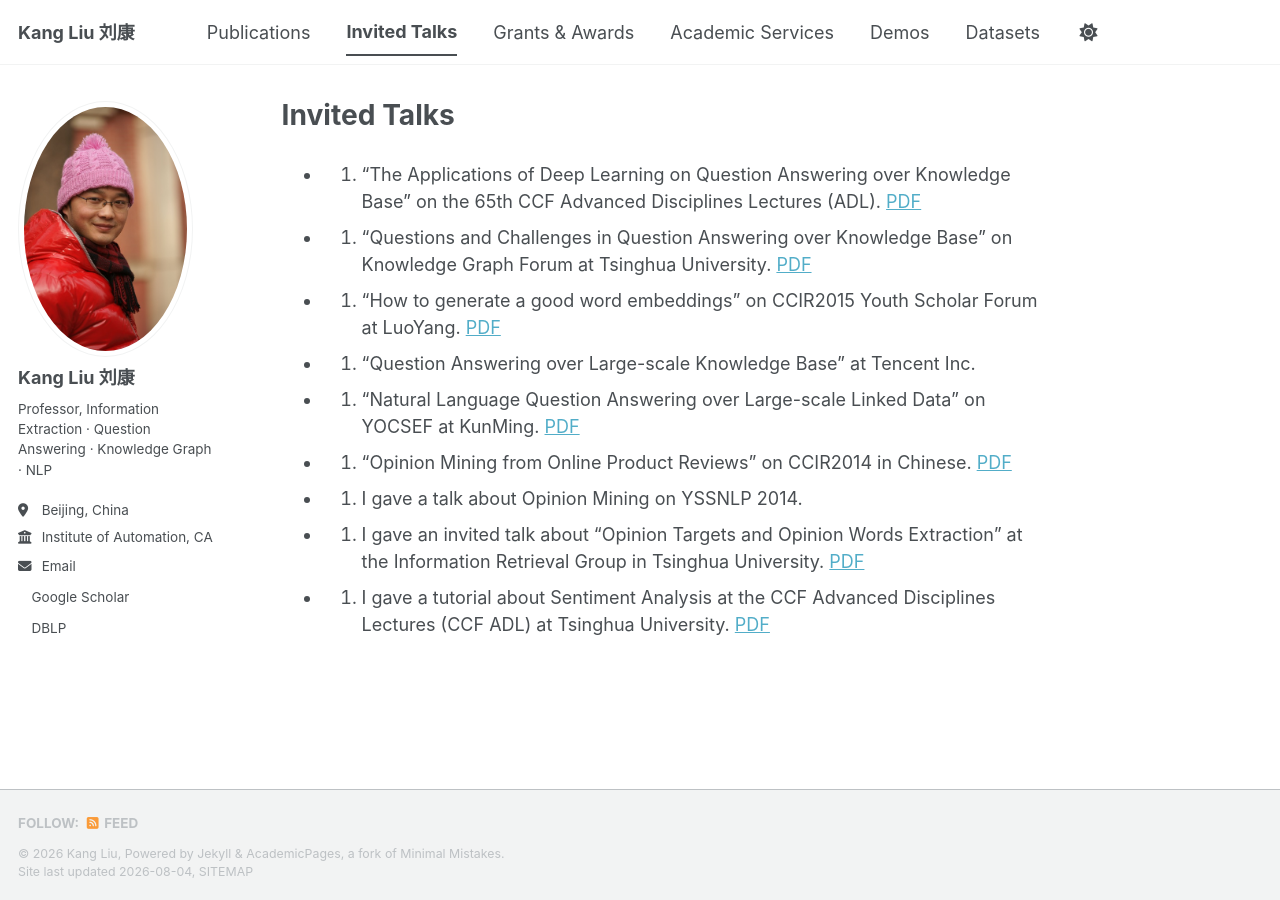
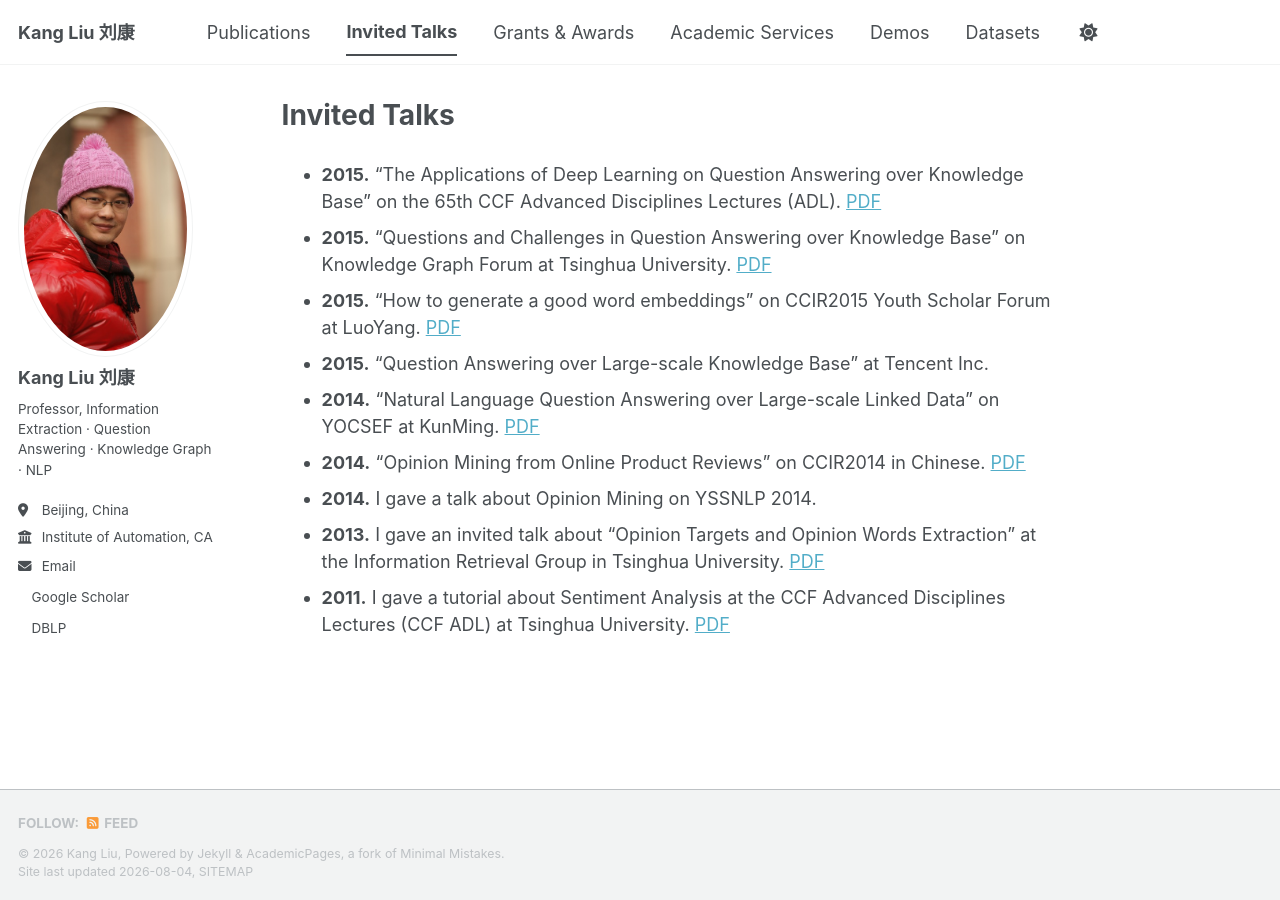
Before and after one commit to cas-kliu/cas-kliu.github.io, a Jekyll site: the page built from _pages/talks.md, in a window 1280 px wide. Built offline with Jekyll 4.4.1, drawn with Linux system fonts in a browser that asks for light colours; a style sheet for code colours, icons or effects is not loaded.

Commit message:
Fix double list markers on Invited Talks page
Each item's text began with "2015.", which kramdown parsed as a nested
ordered list — producing both a bullet and a "1." marker and dropping
the year. Bold the year prefix so it is plain text.

Generated with [Claude Code](https://claude.ai/code)
via [Happy](https://happy.engineering)

Co-Authored-By: Claude <noreply@anthropic.com>
Co-Authored-By: Happy <yesreply@happy.engineering>

```diff
--- a/_pages/talks.md
+++ b/_pages/talks.md
@@ -5,12 +5,12 @@ permalink: /talks/
 author_profile: true
 ---
 
-- 2015. "The Applications of Deep Learning on Question Answering over Knowledge Base" on the 65th CCF Advanced Disciplines Lectures (ADL). [PDF](/files/liukangPageFile/talks/ADL_liukang.pdf)
-- 2015. "Questions and Challenges in Question Answering over Knowledge Base" on Knowledge Graph Forum at Tsinghua University. [PDF](/files/liukangPageFile/talks/tecent.pdf)
-- 2015. "How to generate a good word embeddings" on CCIR2015 Youth Scholar Forum at LuoYang. [PDF](/files/liukangPageFile/talks/CCIR2015.pdf)
-- 2015. "Question Answering over Large-scale Knowledge Base" at Tencent Inc.
-- 2014. "Natural Language Question Answering over Large-scale Linked Data" on YOCSEF at KunMing. [PDF](/files/liukangPageFile/talks/Natural%20Language%20Question%20Answering%20over%20Large-scale%20Linked%20Data.pdf)
-- 2014. "Opinion Mining from Online Product Reviews" on CCIR2014 in Chinese. [PDF](/files/liukangPageFile/talks/ccir2014.pdf)
-- 2014. I gave a talk about Opinion Mining on YSSNLP 2014.
-- 2013. I gave an invited talk about "Opinion Targets and Opinion Words Extraction" at the Information Retrieval Group in Tsinghua University. [PDF](/files/liukangPageFile/talks/Opinion%20Target%20and%20Words%20Extraction.pdf)
-- 2011. I gave a tutorial about Sentiment Analysis at the CCF Advanced Disciplines Lectures (CCF ADL) at Tsinghua University. [PDF](/files/liukangPageFile/talks/sentiment%20analysis%20In%20ADL.pdf)
+- **2015.** "The Applications of Deep Learning on Question Answering over Knowledge Base" on the 65th CCF Advanced Disciplines Lectures (ADL). [PDF](/files/liukangPageFile/talks/ADL_liukang.pdf)
+- **2015.** "Questions and Challenges in Question Answering over Knowledge Base" on Knowledge Graph Forum at Tsinghua University. [PDF](/files/liukangPageFile/talks/tecent.pdf)
+- **2015.** "How to generate a good word embeddings" on CCIR2015 Youth Scholar Forum at LuoYang. [PDF](/files/liukangPageFile/talks/CCIR2015.pdf)
+- **2015.** "Question Answering over Large-scale Knowledge Base" at Tencent Inc.
+- **2014.** "Natural Language Question Answering over Large-scale Linked Data" on YOCSEF at KunMing. [PDF](/files/liukangPageFile/talks/Natural%20Language%20Question%20Answering%20over%20Large-scale%20Linked%20Data.pdf)
+- **2014.** "Opinion Mining from Online Product Reviews" on CCIR2014 in Chinese. [PDF](/files/liukangPageFile/talks/ccir2014.pdf)
+- **2014.** I gave a talk about Opinion Mining on YSSNLP 2014.
+- **2013.** I gave an invited talk about "Opinion Targets and Opinion Words Extraction" at the Information Retrieval Group in Tsinghua University. [PDF](/files/liukangPageFile/talks/Opinion%20Target%20and%20Words%20Extraction.pdf)
+- **2011.** I gave a tutorial about Sentiment Analysis at the CCF Advanced Disciplines Lectures (CCF ADL) at Tsinghua University. [PDF](/files/liukangPageFile/talks/sentiment%20analysis%20In%20ADL.pdf)
```
